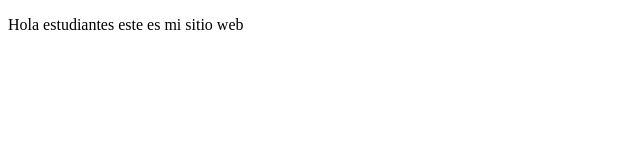
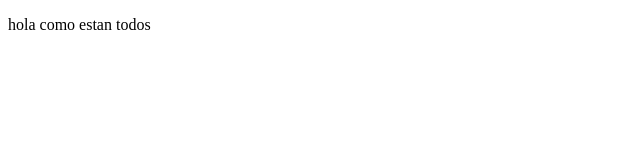
Before and after one commit to JoseAngelRamirezC/proyectoDemoCursoPrework, a plain HTML site: page index.html in a window 1280 px wide. Shown: the whole page, without its empty margins (0-640 px from the left). Drawn offline with Linux system fonts and the light colour scheme.

Commit message:
cambios a primer programa

```diff
--- a/index.html
+++ b/index.html
@@ -8,7 +8,7 @@
 </head>
 <body>
     <p>
-        Hola estudiantes este es mi sitio web
+        hola como estan todos
     </p>
 </body>
 </html>
```
